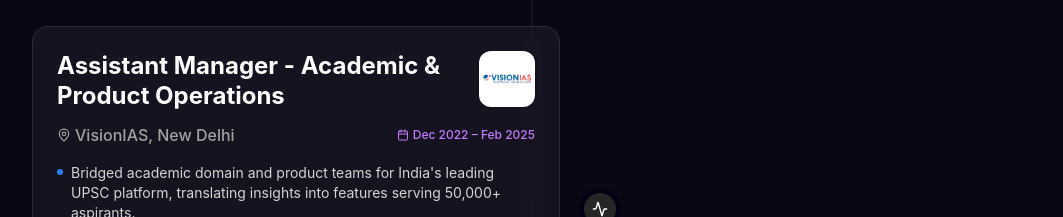
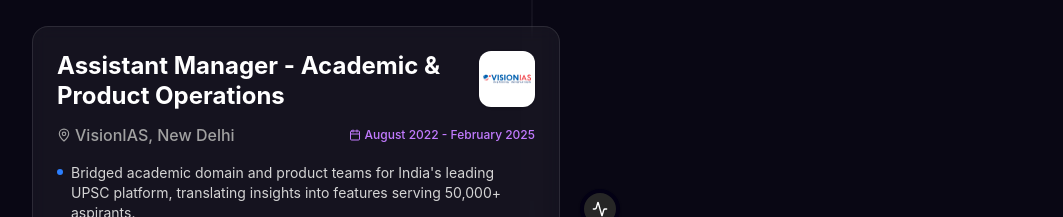
Before and after one commit to Archiev19/Archiev19.github.io, a React (Vite) app: page / in a window 1280 px wide. Shown: the part 2480-2697 px from the top of the page, without its empty margins (108-1171 px from the left). Built offline with nearby package versions, Linux system fonts and the light colour scheme.

Commit message:
fix: update VisionIAS timeline to August 2022 - February 2025

```diff
--- a/src/data/portfolio.js
+++ b/src/data/portfolio.js
@@ -40,7 +40,7 @@
         role: "Assistant Manager - Academic & Product Operations",
         company: "VisionIAS",
         location: "New Delhi",
-        date: "Dec 2022 – Feb 2025",
+        date: "August 2022 - February 2025",
         logo: "/assets/visionias_logo.png",
         highlights: [
             "Bridged academic domain and product teams for India's leading UPSC platform, translating insights into features serving 50,000+ aspirants.",
```
